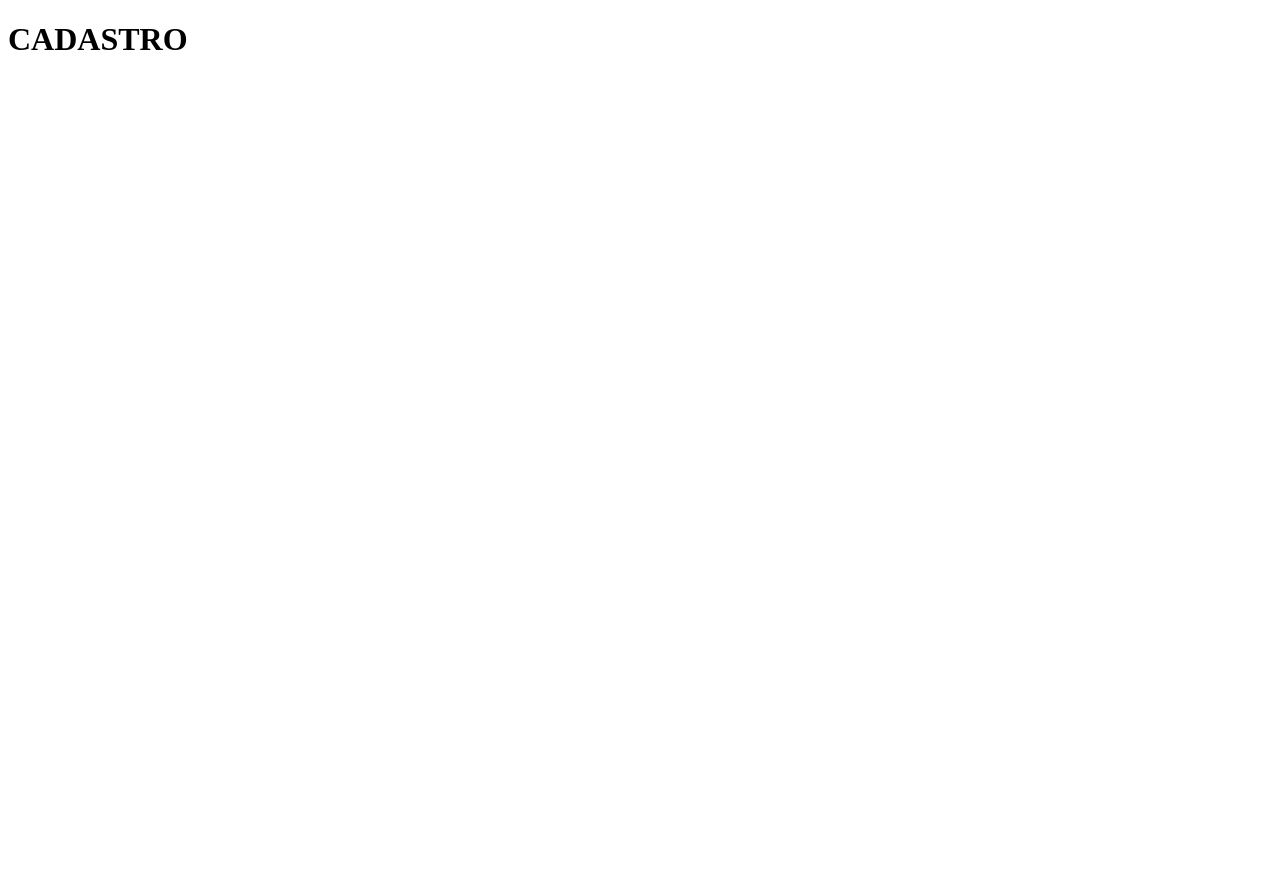
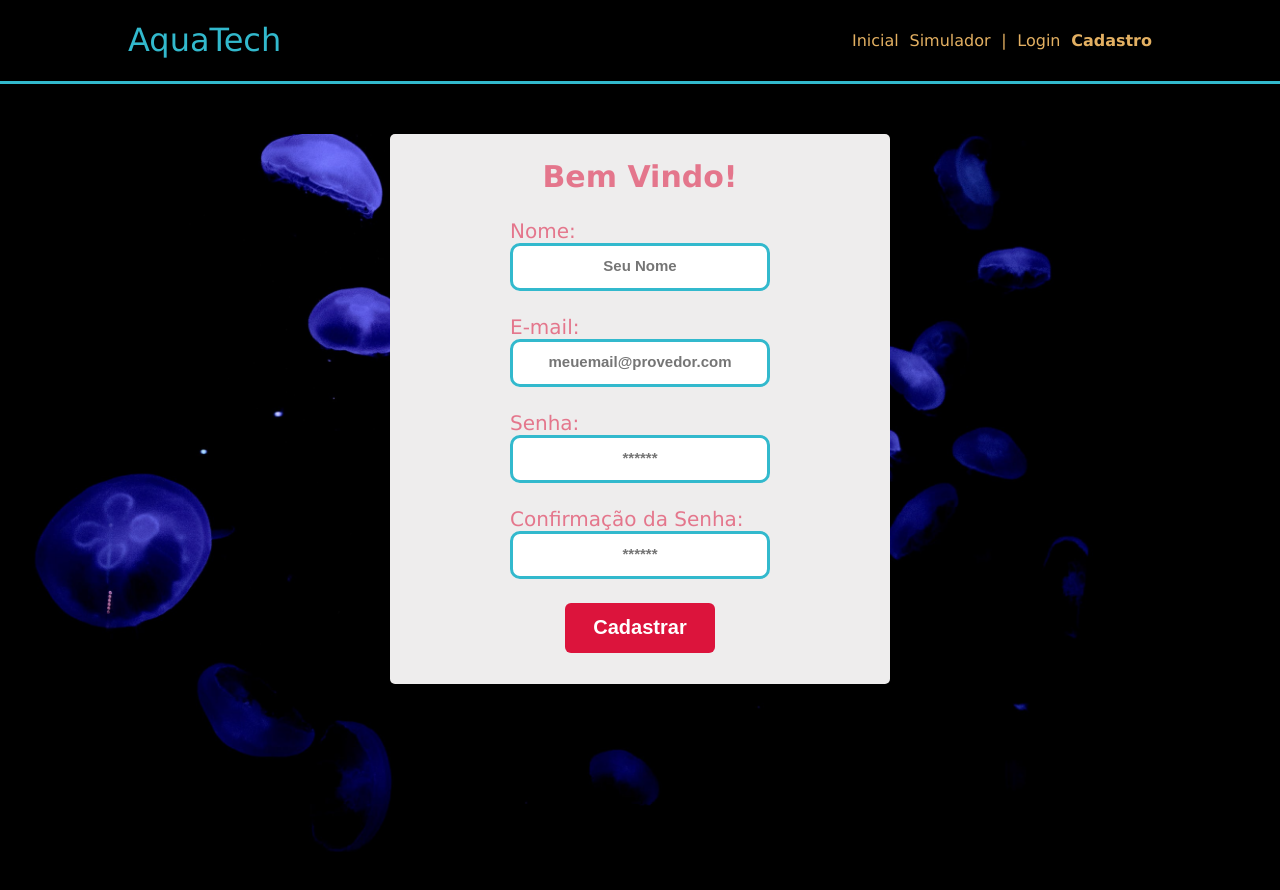
Before and after one commit to okohii/aquatech, a plain HTML site: page cadastro.html in a window 1280 px wide. Before the commit the page ends 800 px from the top, so only its background shows below. Drawn offline with Linux system fonts and the light colour scheme.

Commit message:
Tela de Cadastro

```diff
--- a/cadastro.html
+++ b/cadastro.html
@@ -1,11 +1,53 @@
 <!DOCTYPE html>
 <html lang="en">
+
 <head>
   <meta charset="UTF-8">
   <meta name="viewport" content="width=device-width, initial-scale=1.0">
-  <title>Document</title>
+  <link rel="stylesheet" href="styleCadastro.css">
+  <title>Cadastro</title>
 </head>
+
 <body>
-  <h1>CADASTRO</h1>
+  <div class="header">
+    <div class="container">
+      <h1 class="titulo">AquaTech</h1>
+      <ul class="navbar"> <!-- ul é a lista -->
+        <li><a href="#footer">Inicial</a></li> <!-- li é a lista -->
+        <li><a href=""> Simulador </a></li>
+        <li> | </li>
+        <li><a href=""> Login </a></li>
+        <li><a href="" id="cadastro"> Cadastro </a></li>
+      </ul>
+    </div>
+  </div>
+
+  <!-- BANNER -->
+  <div class="banner">
+    <div class="container">
+      <h2>Bem Vindo!</h2>
+      <div class="campos">
+        <label for="inputNome">
+          Nome: <br><input type="text" id="inputNome" class="input" placeholder="Seu Nome">
+        </label>
+        <br>
+        <label for="inputEmail">
+          E-mail: <br><input type="email" id="inputEmail" class="input" placeholder="meuemail@provedor.com">
+        </label>
+        <br>
+        <label for="inputSenha">
+          Senha: <br><input type="password" id="inputSenha" class="input" placeholder="******">
+        </label>
+        <br>
+        <label for="inputConfSenha">
+          Confirmação da Senha: <br><input type="password" id="inputConfSenha" class="input" placeholder="******">
+        </label>
+        <br>
+        <button>Cadastrar</button>
+      </div>
+    </div>
+  </div>
+
 </body>
+
 </html>
--- /dev/null
+++ b/styleCadastro.css
@@ -0,0 +1,113 @@
+body {
+  margin: 0;
+  padding: 0;
+  font-family: Verdana, Geneva, Tahoma, sans-serif;
+  background-color: black;
+  scroll-behavior: smooth;
+}
+
+.titulo {
+  color: #32b9cd;
+  width: fit-content;
+  font-weight: 500;
+}
+
+.navbar {
+  width: 300px;
+  color: #e3b062;
+  list-style: none;
+  display: flex;
+  justify-content: space-between;
+  align-items: center;
+}
+
+.navbar a {
+  color: inherit;
+  text-decoration: none;
+}
+
+.navbar a:hover {
+  color: #32B9CD;
+}
+
+.header {
+  border-bottom: 3px solid #32b9cd;
+}
+
+.container {
+  width: 80%;
+  margin: auto;
+  display: flex;
+}
+
+.header .container {
+  justify-content: space-between;
+}
+
+.banner{
+  background-image: url('assets/bg-jelly-fish-para_outras_pags.png');
+  height: 100vh;
+  width: 100vw;
+  color: white;
+  background-size: cover;
+}
+
+.banner .container {
+  display: flex;
+  align-items: center;
+  height: 550px;
+  width: 500px;
+  background-color: #eeeded;
+  margin-top: 50px;
+  color: rgba(220, 20, 60, 0.550);
+  font-size: 20px;
+  flex-direction: column;
+  border-radius: 5px;
+}
+
+.banner .container label {
+  color: rgba(220, 20, 60, 0.550);
+  font-weight: 550;
+}
+
+.banner .container .campos {
+  display: flex;
+  align-items: center;
+  flex-direction: column;
+}
+
+.banner .container .campos button {
+  color: white;
+  background-color: crimson;
+  border-radius: 6px;
+  border-style: none;
+  font-weight: bold;
+  width: 150px;
+  height: 50px;
+  font-size: 20px;
+}
+
+
+.input {
+  border: solid;
+  border-color: #32B9CD;
+  border-radius: 10px;
+  width: 250px;
+  height: 40px;
+  text-align: center;
+}
+
+input::placeholder {
+  text-align: center;
+  font-size: 15px;
+  font-weight:550;
+}
+
+.banner .container p {
+  font-size: 32px;
+  width: 200px;
+}
+
+#cadastro {
+  font-weight: bold;
+}
```
